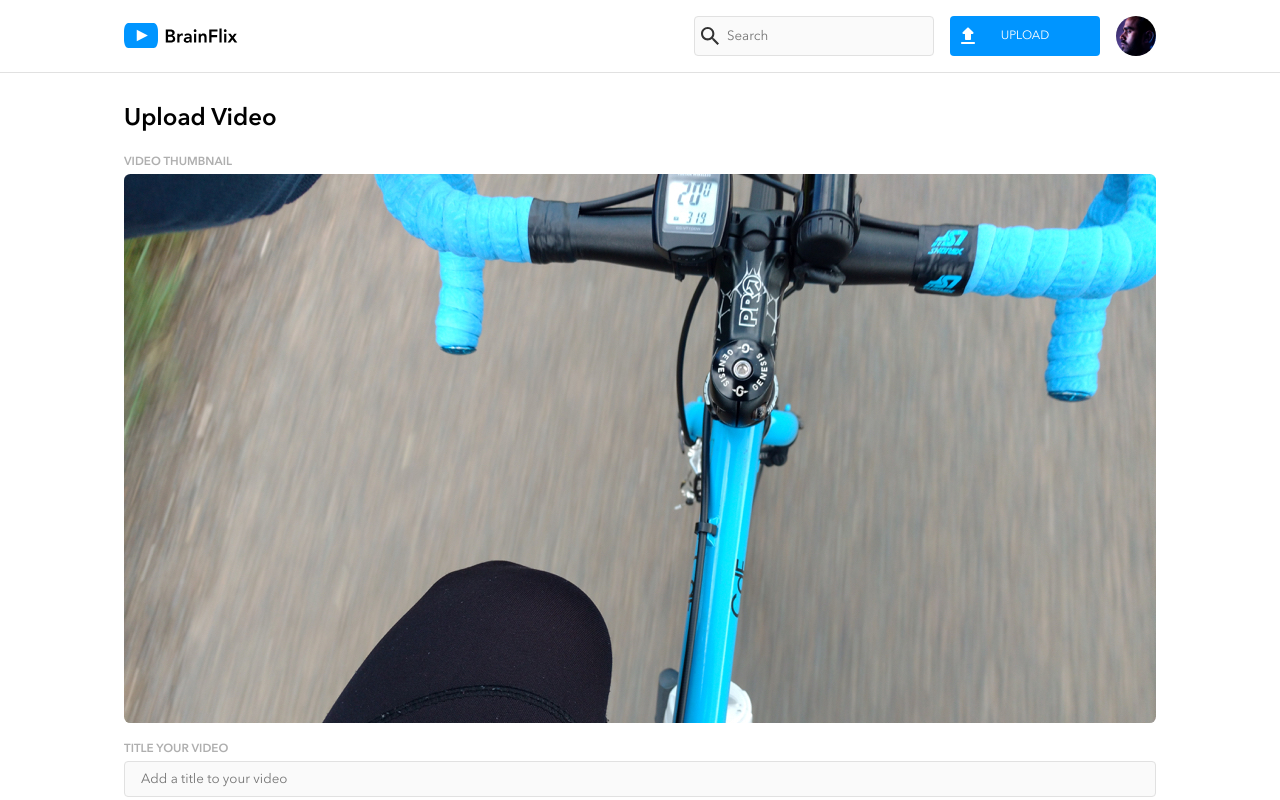
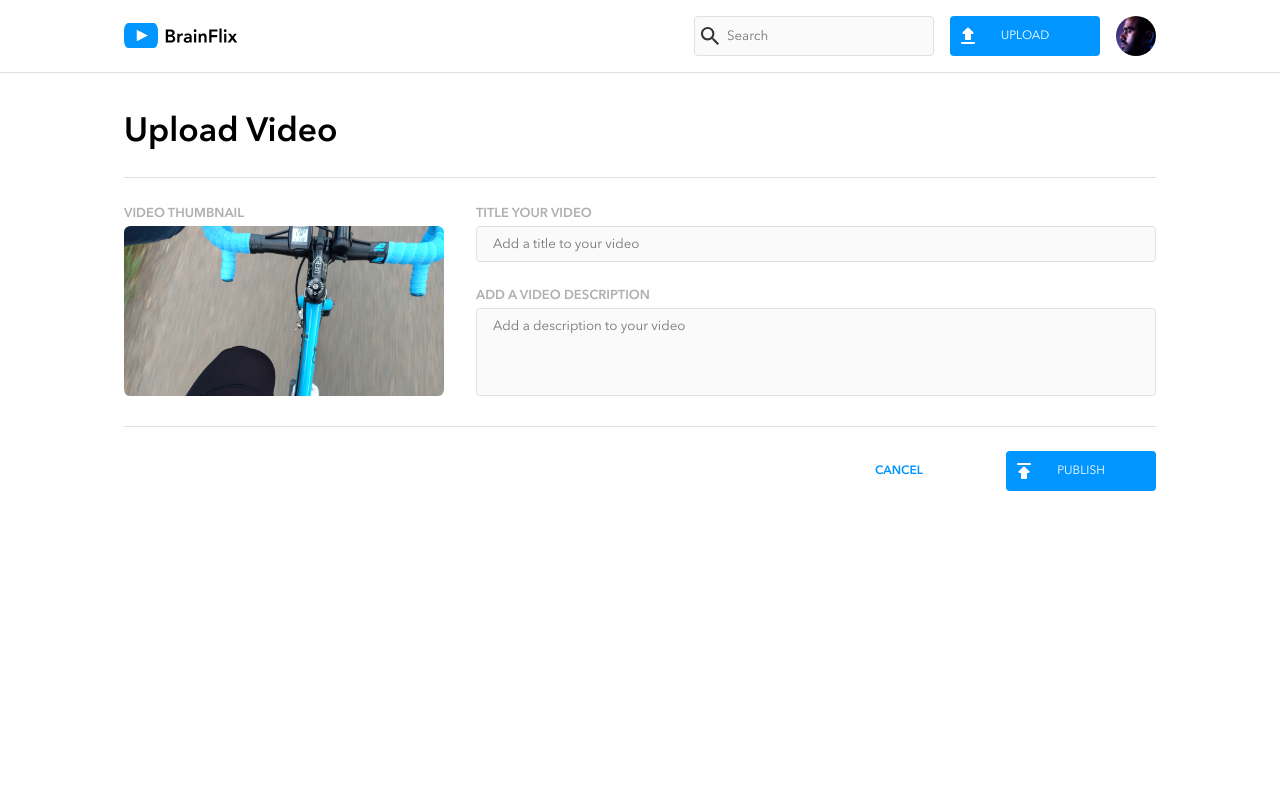
Before and after one commit to koionaroll/brainflix, a React (Create React App) app: page /UploadPage in a window 1280 px wide. Shown: the top 800 px of the page. Built offline with nearby package versions, Linux system fonts and the light colour scheme.

Commit message:
added responsive tablet and desktop

```diff
--- a/src/components/UploadForm/UploadForm.jsx
+++ b/src/components/UploadForm/UploadForm.jsx
@@ -5,6 +5,7 @@ function UploadForm() {
   return (
     <>
       <h1 className="upload-form__title">Upload Video</h1>
+      <div className="upload-form__desktop-layout--row">
         <div>
           <h3 className="upload-form__label">VIDEO THUMBNAIL</h3>
           <img
@@ -13,19 +14,24 @@ function UploadForm() {
             alt="thumbnail"
           />
         </div>
+        <div className="upload-form__textarea--container">
           <div>
             <h3 className="upload-form__label">TITLE YOUR VIDEO</h3>
             <textarea
               className="upload-form__textarea--title"
               placeholder="Add a title to your video"
             ></textarea>
+          </div>
+          <div>
             <h3 className="upload-form__label">ADD A VIDEO DESCRIPTION</h3>
             <textarea
               className="upload-form__textarea--description"
               placeholder="Add a description to your video"
             ></textarea>
           </div>
-      <div>
+        </div>
+      </div>
+      <div className="upload-form__btn--container">
         <button className="upload-form__btn-publish">PUBLISH</button>
         <button className="upload-form__btn-cancel">CANCEL</button>
       </div>
--- a/src/components/UploadForm/UploadForm.scss
+++ b/src/components/UploadForm/UploadForm.scss
@@ -6,6 +6,13 @@
         font-size: 1.5rem;
         font-weight: 600;
         padding: 2rem 0 0.5rem;
+
+        @include tablet {
+            font-size: 2.1rem;
+            padding: 2.5rem 0 1.5rem;
+            border-bottom: 1px solid $sc-mercury;
+            margin-bottom: 1rem;
+        }
     }
 
     &__label {
@@ -14,19 +21,40 @@
         line-height: 1.5rem;
         font-weight: 600;
         padding-top: 0.5rem;
-
-        @include tablet {
-            font-size: 0.73rem;
-        }
     }
 
     &__thumbnail {
         border-radius: 0.4rem;
         width: 100%;
         object-fit: cover;
+
+        @include tablet {
+            width: 22.5rem;
         }
 
-    &__textarea--title {
+        @include desktop {
+            width: 20rem;
+        }
+    }
+
+    &__textarea {
+
+        &--container {
+            @include tablet {
+                padding-bottom: 1rem;
+                border-bottom: 1px solid $sc-mercury;
+            }
+            @include desktop{
+                padding-bottom: 0rem;
+                display: flex;
+                flex-direction: column;
+                justify-content: space-between;
+                width: 100%;
+                border-bottom: none;
+            }
+        }
+
+        &--title {
             border: 1px solid $sc-mercury;
             resize: none;
             overflow: auto;
@@ -37,10 +65,12 @@
             height: 2.25rem;
         }
 
-    &__textarea--description {
+        &--description {
             @extend .upload-form__textarea--title;
             height: 5.5rem;
         }
+    }
+
 
     textarea:focus,
     input:focus {
@@ -51,7 +81,25 @@
         color: $pc-brainflix-black;
     }
 
-    &__btn-publish {
+    &__desktop-layout--row{
+        @include desktop{
+            display: flex;
+            gap: 2rem;
+            border-bottom: 1px solid $sc-mercury;
+            padding-bottom: 1.5rem;
+        }
+    }
+
+    &__btn {
+        &--container {
+            @include tablet {
+                display: flex;
+                justify-content: flex-end;
+                gap: 2rem;
+            }
+        }
+
+        &-publish {
             display: flex;
             flex-direction: row;
             align-items: center;
@@ -59,7 +107,7 @@
             border: none;
             color: $pc-white;
             width: 100%;
-        margin: 1.2rem 0;
+            margin: 1.5rem 0;
             height: 2.5rem;
             border-radius: 0.25rem;
             background: url("../../assets/icons/publish.svg") no-repeat $pc-brainflix-blue 0.4rem 50%;
@@ -74,7 +122,7 @@
             }
         }
 
-    &__btn-publish:hover {
+        &-publish:hover {
             background-color: $sc-brainflix-darkblue;
             transition-duration: 200ms;
             animation-timing-function: ease-out;
@@ -82,19 +130,25 @@
             cursor: pointer;
         }
 
-    &__btn-cancel {
+        &-cancel {
             @extend .upload-form__btn-publish;
             background-image: none;
-        background-color:$pc-white;
+            background-color: $pc-white;
             color: $pc-brainflix-blue;
             font-weight: 600;
             margin-top: 1.5rem;
+
+            @include tablet {
+                order: 1;
+            }
         }
 
-    &__btn-cancel:hover{
+        &-cancel:hover {
             border: 2px solid $pc-brainflix-blue;
             background: none;
             cursor: pointer;
         }
+    }
+
 
 }
```
Lines whose indentation alone changed are shown as unchanged.
